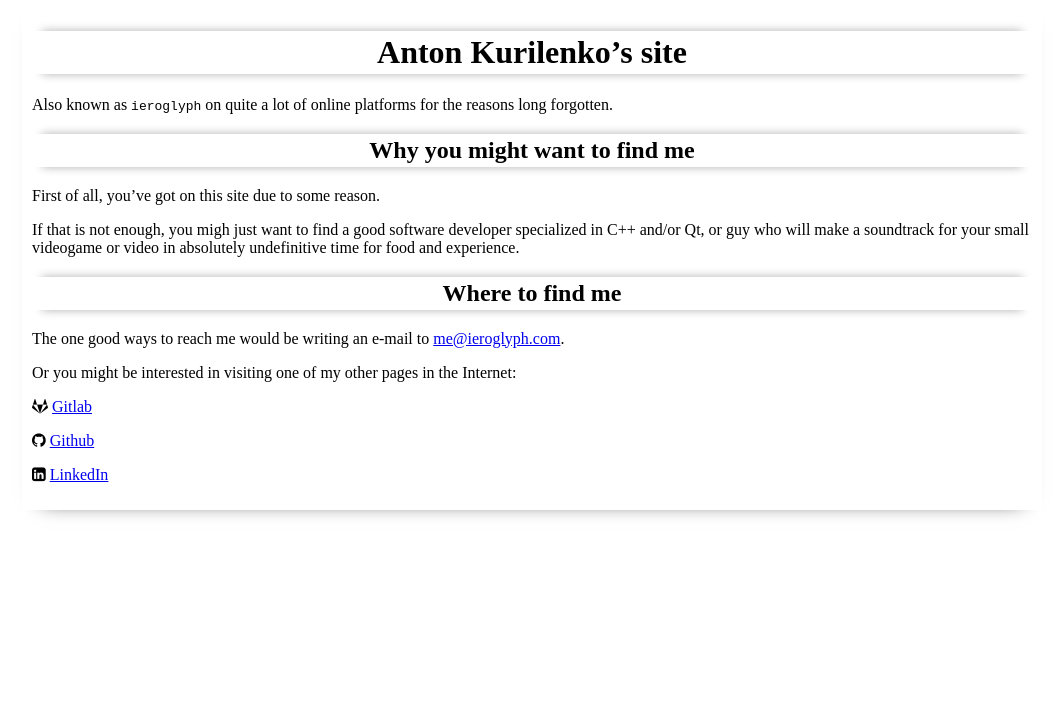
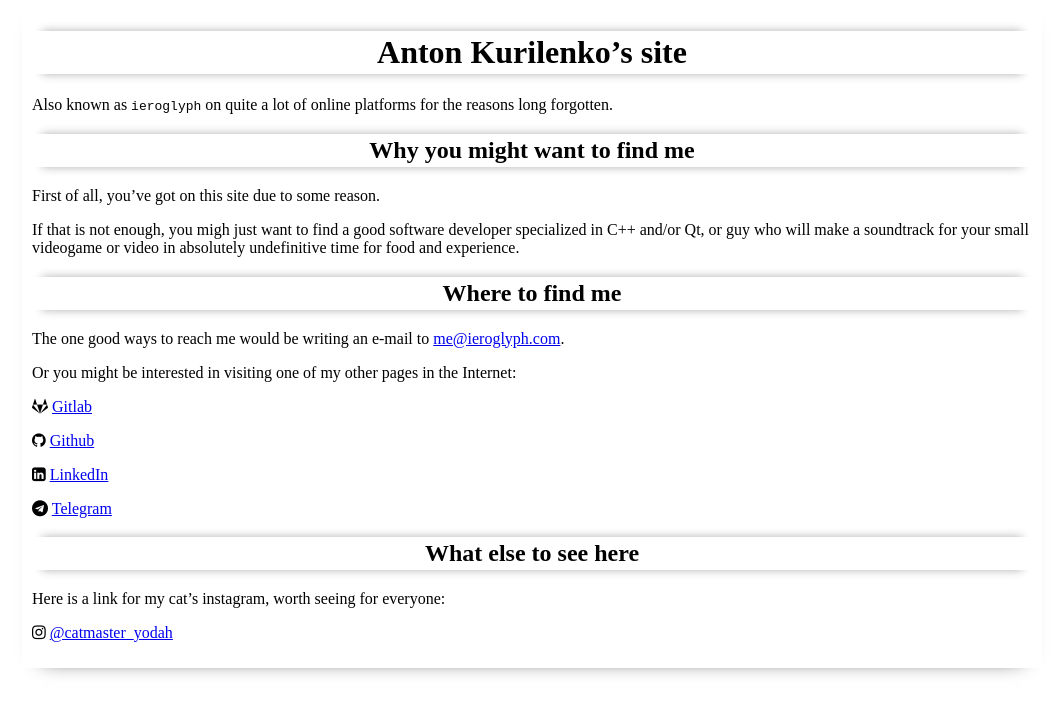
Before and after one commit to ieroglyph/ieroglyph.github.io, a Jekyll site: the page built from index.md, in a window 1280 px wide. Shown: the top 714 px of the page, without its empty margins (108-1168 px from the left). Built offline with Jekyll 4.4.1, drawn with Linux system fonts in a browser that asks for light colours.

Commit message:
Ok, favicon and Yodah added

```diff
--- a/_layouts/default.html
+++ b/_layouts/default.html
@@ -4,11 +4,13 @@
     <meta charset="utf-8">
     <title>{{ page.title }}</title>
     <style>
-    body { box-shadow: 0 10px 20px -20px; min-width: 200px; max-width: 1000px; margin: 0 auto; padding: 10px; }
+    body { box-shadow: 0 10px 20px -20px; min-width: 200px; max-width: 1000px; margin: 0 auto; padding: 10px;
+    }
     h1, h2 { box-shadow: 0 10px 10px -10px #00000050, 0 -10px 10px -10px #00000050; text-align: center; padding: 3px;}
     </style>
     <link rel='stylesheet' href='https://cdnjs.cloudflare.com/ajax/libs/font-awesome/4.7.0/css/font-awesome.min.css'>
-  </head>
+<link rel="icon" type="image/png" href="favicon.png" />
+ </head>
   <body>
     {{ content }}
   </body>
--- a/index.md
+++ b/index.md
@@ -39,3 +39,12 @@ in the Internet:
 <i class='fa fa-github'></i> [Github](https://github.com/ieroglyph)
 
 <i class='fa fa-linkedin-square'></i> [LinkedIn](https://www.linkedin.com/in/anton-kurilenko-816b225b/)
+
+<i class='fa fa-telegram'></i> [Telegram](https://t.me/ieroglyph)
+
+## What else to see here
+
+Here is a link for my cat's instagram,
+worth seeing for everyone:
+
+<i class='fa fa-instagram'></i> [@catmaster_yodah](https://www.instagram.com/catmaster_yodah/)
```
Also changed, not shown: favicon.png (added).
